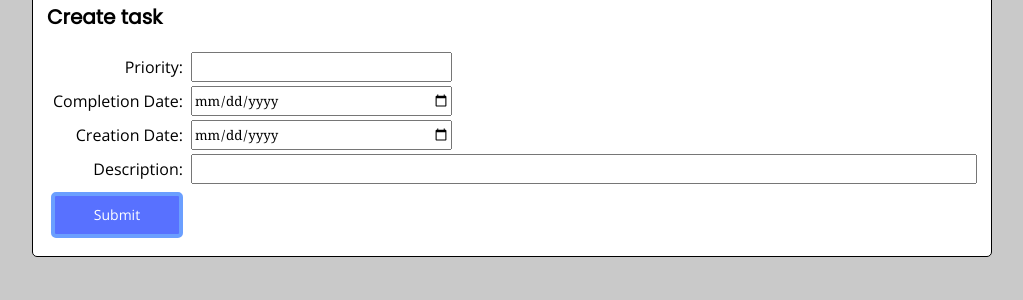
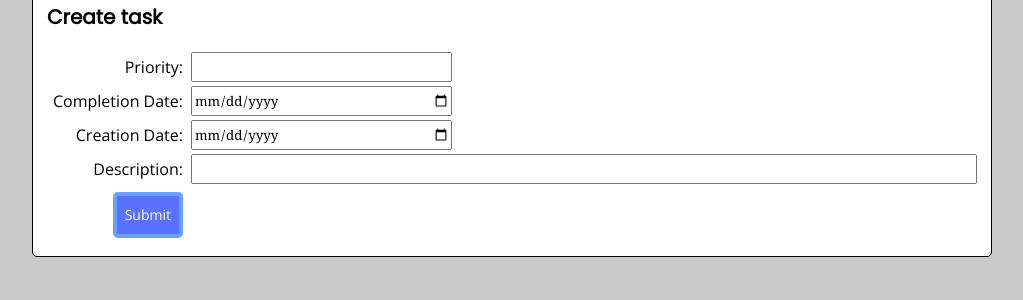
Before and after one commit to onstop4/WillDo, a Flask app: template willdo/templates/within_tasklist/create_edit_task.html in a window 1280 px wide. Shown: the part 159-459 px from the top of the page, without its empty margins (128-1151 px from the left). Run offline with Flask 2, Linux system fonts and the light colour scheme; the template is opened without the code that fills it, so the values that code supplies are empty; parts of the project's set-up code (start-up, migrations or seed data) failed here and were passed over.

Commit message:
Adjust button on create/edit task form.
I adjusted the structure and classes for the
create/edit task page (and modified
the css). Now, the submit button doesn't
take up the full grid cell.

```diff
--- a/willdo/static/styles/actual-form.css
+++ b/willdo/static/styles/actual-form.css
@@ -16,6 +16,10 @@
     font-family: 'Open Sans', sans-serif;
 }
 
+.form-input__label--no-margin {
+    margin: 0;
+}
+
 .form-input__text-input {
     grid-column: 2 / 3;
     font-family: 'Noto Serif', serif;
--- a/willdo/templates/within_tasklist/create_edit_task.html
+++ b/willdo/templates/within_tasklist/create_edit_task.html
@@ -36,6 +36,8 @@
     <label class="form-input__label" for="description">Description: </label>
     <input class="form-input__text-input form-input__text-input--long" type="text" id="description" name="description" value="{{ getValue(task, 'description') }}">
 
-    <input type="submit" value="Submit" class="button">
+    <div class="form-input__label form-input__label--no-margin">
+        <input class="button" type="submit" value="Submit">
+    </div>
 </form>
 {% endblock content %}
```
Lines whose indentation alone changed are shown as unchanged.
